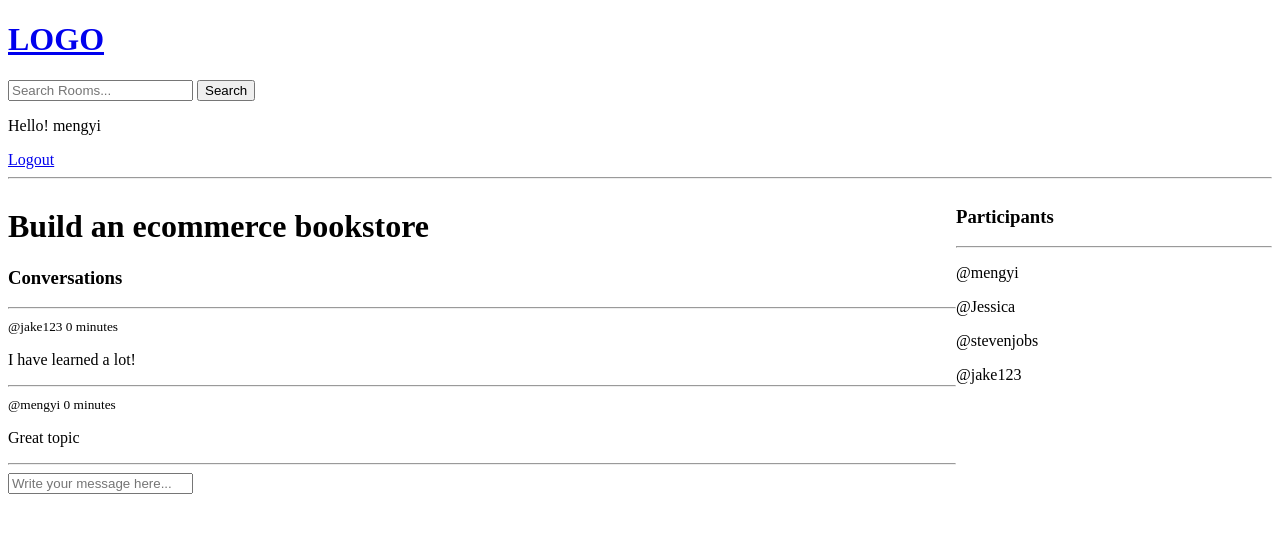
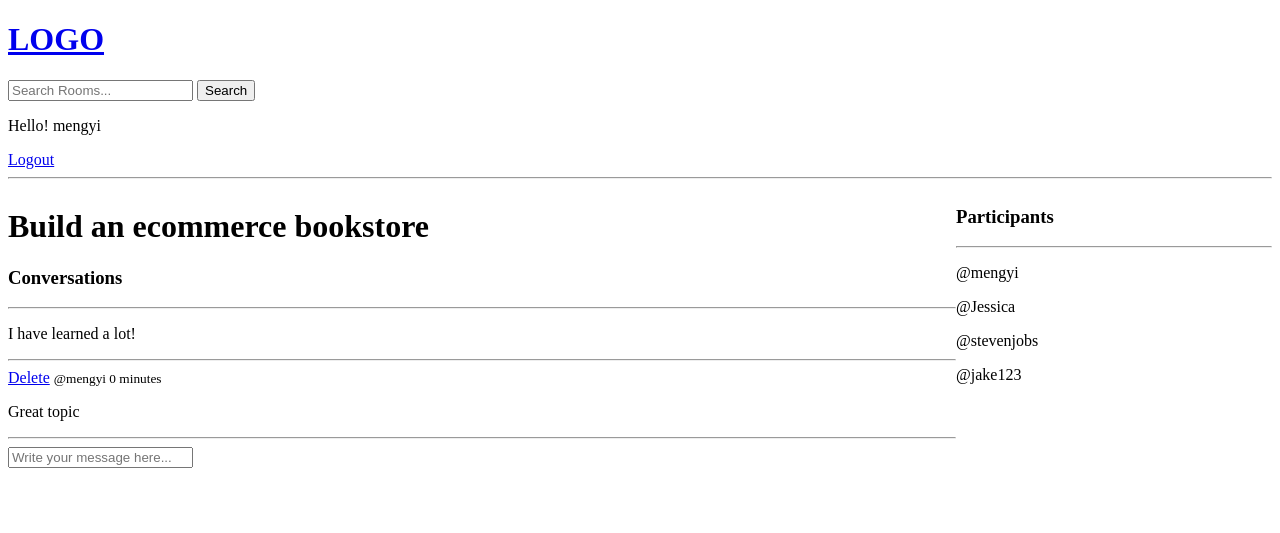
Before and after one commit to MengyiG/MyStudyHub, a Django app: page /room/5/ in a window 1280 px wide. Shown: the top 533 px of the page. Run offline with Django 4.2, Linux system fonts and the light colour scheme; a user stored in the database is signed in; data comes from the database, SQL or seed files in the repository; both versions use the stored data as it was after the commit.

Commit message:
user delete messages

```diff
--- a/base/templates/base/room.html
+++ b/base/templates/base/room.html
@@ -18,7 +18,10 @@
             <hr>
             {% for message in room_messages %}
             <div>
+                {% if request.user == message.user %}
+                <a href="{%url 'delete-message' message.id %}">Delete</a>
                 <small>@{{message.user}} {{message.created|timesince}}</small>
+                {% endif %}
                 <p>{{message.body}}</p>
                 <hr>
             </div>
--- a/base/urls.py
+++ b/base/urls.py
@@ -16,4 +16,5 @@ urlpatterns = [
     path('create-room/', views.createRoom, name='create-room'),
     path('update-room/<str:pk>/', views.updateRoom, name='update-room'),
     path('delete-room/<str:pk>/', views.deteleRoom, name='delete-room'),
+    path('delete-message/<str:pk>/', views.deteleMessage, name='delete-message'),
 ]
--- a/base/views.py
+++ b/base/views.py
@@ -172,3 +172,16 @@ def deteleRoom(request, pk):
         room.delete()
         return redirect('home')
     return render(request, "base/delete.html", {'obj': 'room'})
+
+
+@login_required(login_url='login')
+def deteleMessage(request, pk):
+    message = Message.objects.get(id=pk)
+
+    if request.user != message.user:
+        return HttpResponse("You are not allowed here")
+
+    if request.method == "POST":
+        message.delete()
+        return redirect('home')
+    return render(request, "base/delete.html", {'obj': 'message'})
```
Also changed, not shown: db.sqlite3.
